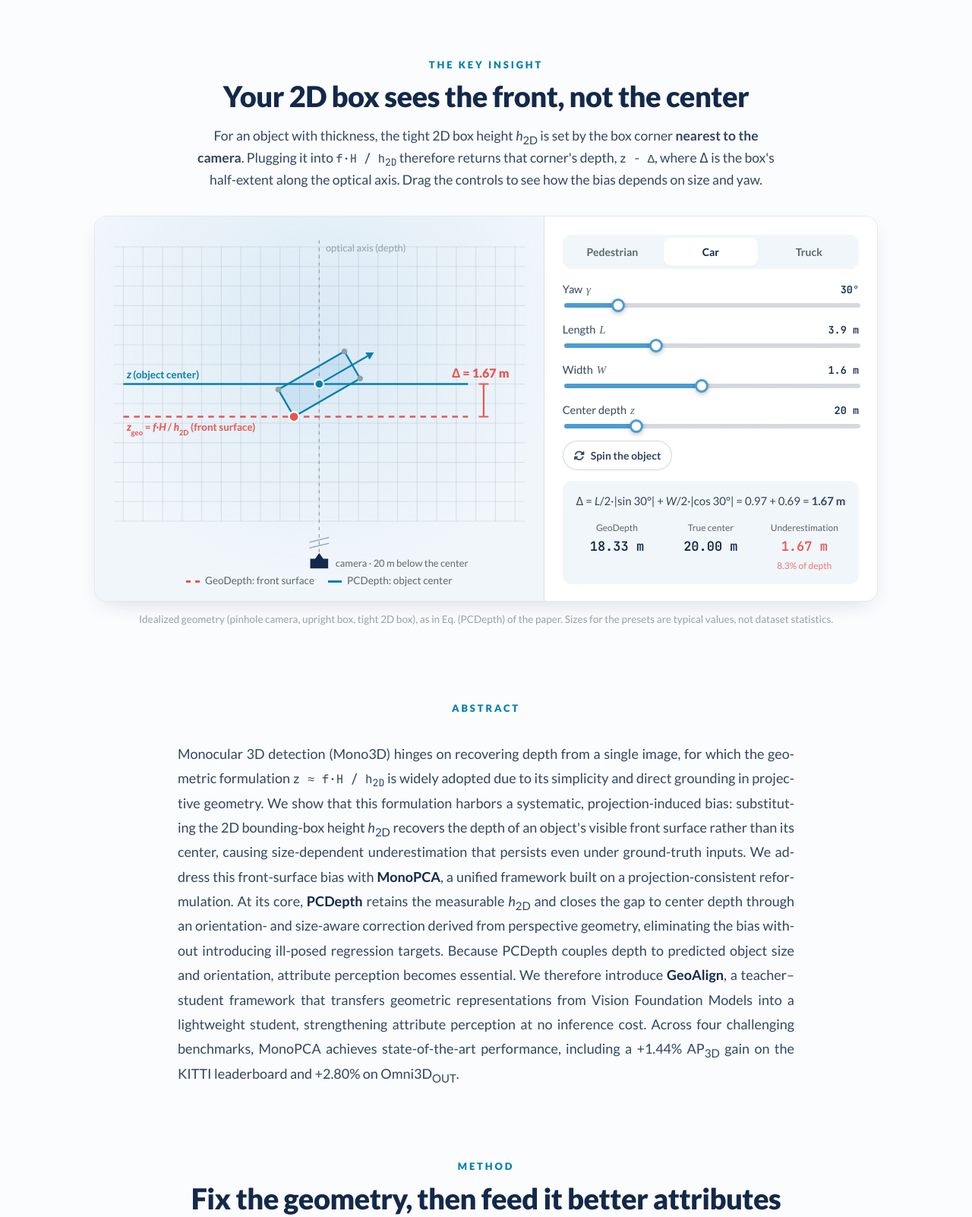
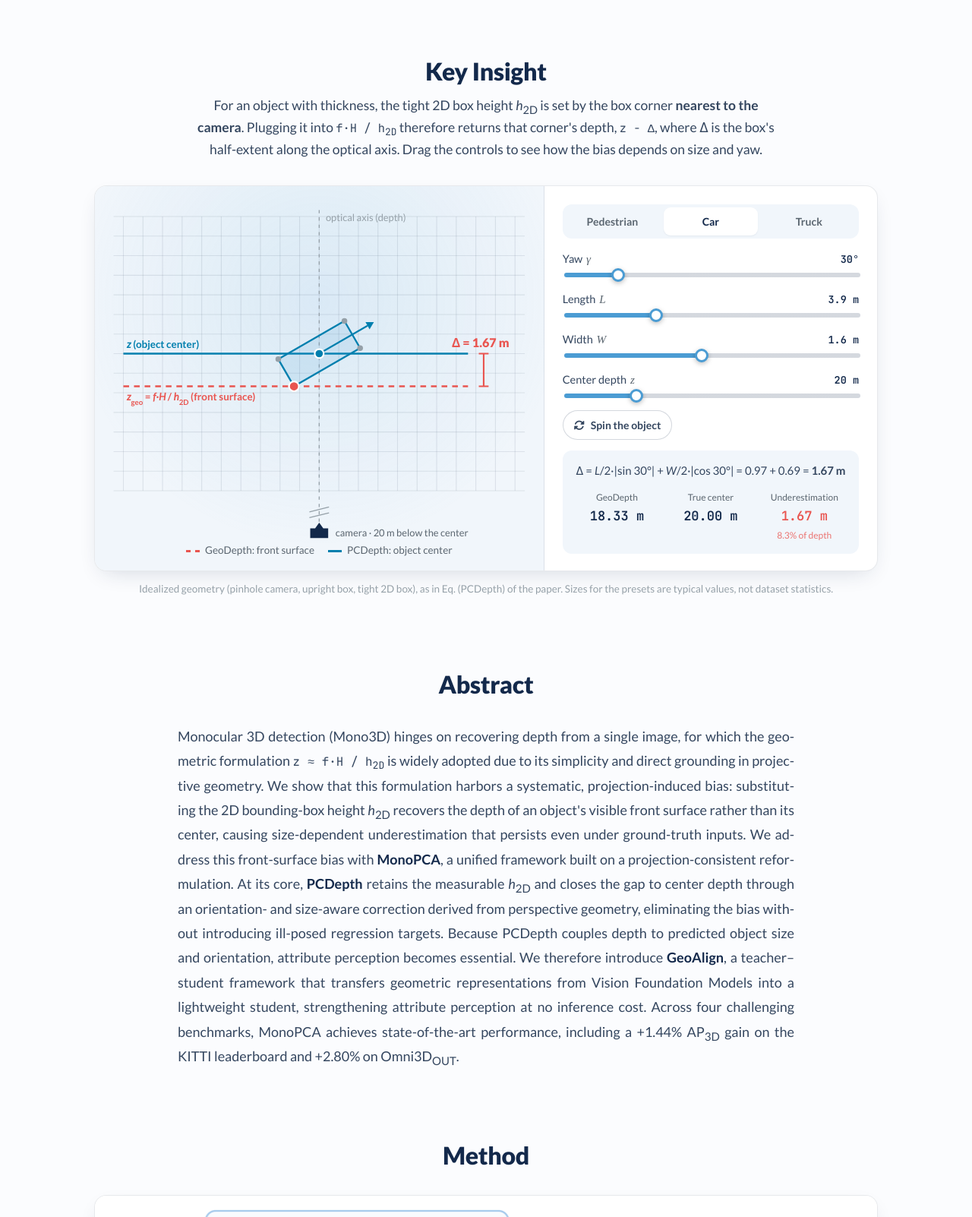
Before and after one commit to alanzhangcs/MonoPCA-Page, a plain HTML site: page index.html in a window 1280 px wide. Shown: the part 1360-2962 px from the top of the page at 76% size. Drawn offline with nearby package versions, Linux system fonts and the light colour scheme.

Commit message:
Use plain section titles

```diff
--- a/index.html
+++ b/index.html
@@ -123,8 +123,7 @@
     <!-- ───────── INTERACTIVE BIAS ───────── -->
     <section class="section" id="bias">
       <div class="section-head reveal">
-        <p class="kicker">The key insight</p>
-        <h2>Your 2D box sees the front, not the center</h2>
+        <h2>Key Insight</h2>
         <p class="lead">
           For an object with thickness, the tight 2D box height <i>h</i><sub>2D</sub> is set by the box corner
           <b>nearest to the camera</b>. Plugging it into <span class="m">f·H / h<sub>2D</sub></span> therefore returns
@@ -187,7 +186,7 @@
     <!-- ───────── ABSTRACT ───────── -->
     <section class="section section-narrow" id="abstract">
       <div class="section-head reveal">
-        <p class="kicker">Abstract</p>
+        <h2>Abstract</h2>
       </div>
       <p class="abstract reveal">
         Monocular 3D detection (Mono3D) hinges on recovering depth from a single image, for which the geometric
@@ -210,8 +209,7 @@
     <!-- ───────── METHOD ───────── -->
     <section class="section" id="method">
       <div class="section-head reveal">
-        <p class="kicker">Method</p>
-        <h2>Fix the geometry, then feed it better attributes</h2>
+        <h2>Method</h2>
       </div>
 
       <figure class="card figure reveal">
@@ -268,8 +266,7 @@
     <!-- ───────── RESULTS ───────── -->
     <section class="section" id="results">
       <div class="section-head reveal">
-        <p class="kicker">Results</p>
-        <h2>State of the art on four benchmarks</h2>
+        <h2>Results</h2>
         <p class="lead">
           To our knowledge, MonoPCA is the first monocular detector to reach state of the art on both the
           KITTI leaderboard and Omni3D<sub>OUT</sub>.
@@ -404,8 +401,7 @@
     <!-- ───────── GALLERY ───────── -->
     <section class="section" id="gallery">
       <div class="section-head reveal">
-        <p class="kicker">Qualitative results</p>
-        <h2>See it on the road</h2>
+        <h2>Qualitative Results</h2>
       </div>
 
       <div class="card gallery reveal">
@@ -438,7 +434,6 @@
     <!-- ───────── BIBTEX ───────── -->
     <section class="section section-narrow" id="bibtex">
       <div class="section-head reveal">
-        <p class="kicker">Citation</p>
         <h2>BibTeX</h2>
       </div>
       <div class="bib reveal">
--- a/static/css/style.css
+++ b/static/css/style.css
@@ -333,13 +333,13 @@ main { position: relative; z-index: 1; }
 }
 .section h2 {
   margin: 0;
-  font-size: clamp(26px, 3.6vw, 38px);
-  line-height: 1.18;
+  font-size: clamp(26px, 3vw, 32px);
+  line-height: 1.2;
   font-weight: 900;
-  letter-spacing: -0.015em;
+  letter-spacing: -0.01em;
   text-wrap: balance;
 }
-.lead { margin: 16px 0 0; color: var(--text-2); font-size: 17.5px; }
+.lead { margin: 12px 0 0; color: var(--text-2); font-size: 17.5px; }
 .card {
   background: var(--card);
   border: 1px solid var(--border);
```
